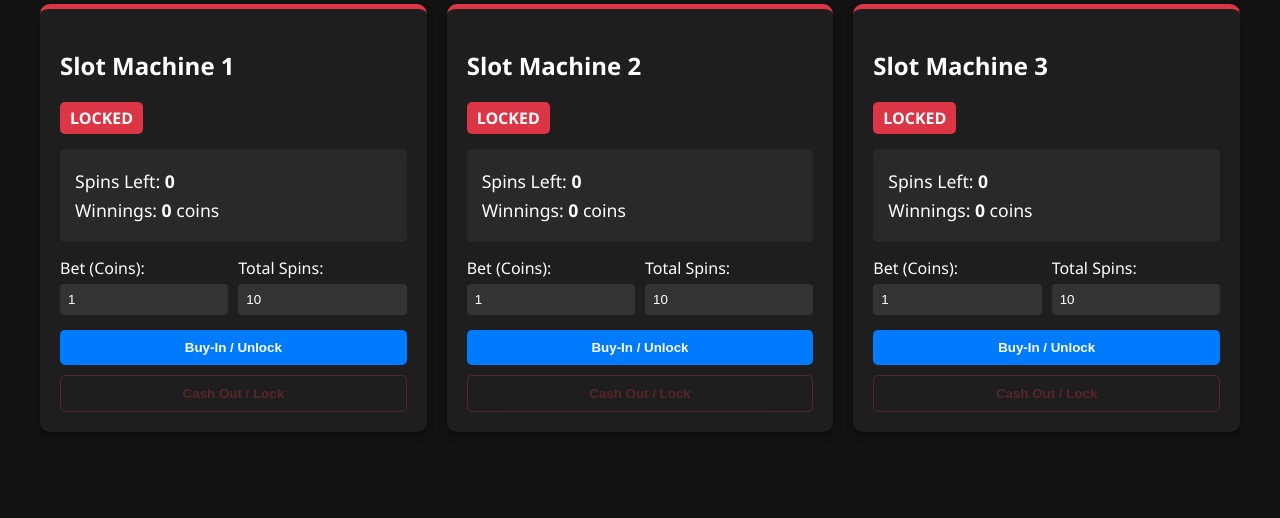
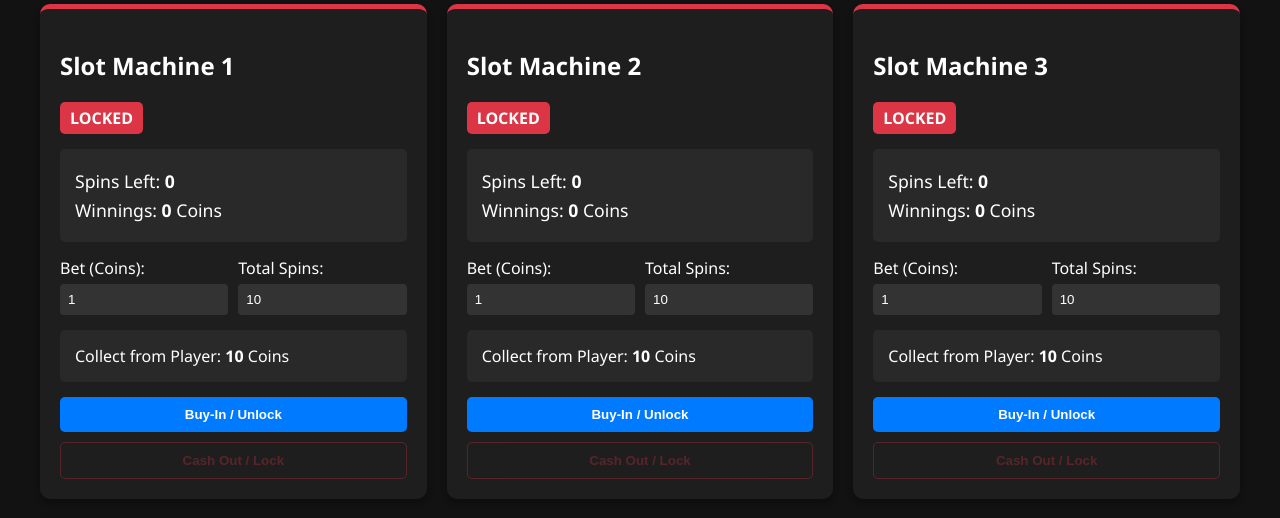
Before and after one commit to iM0ritz/HINT-Casino-Night, a Flask app: page /admin in a window 1280 px wide. Shown: the part 164-682 px from the top of the page. Run offline with Flask 3, Linux system fonts and the light colour scheme; the visitor is signed in with stand-in values (Sample User, id 1).

Commit message:
Add coins to collect to admin dashboard

```diff
--- a/app.py
+++ b/app.py
@@ -3,7 +3,6 @@ import random
 
 app = Flask(__name__)
 
-# TODO: Add calculation for buy in
 # TODO: Add dopamine (e.g. for jackpot add overlay that counts up winnings while flashing lights)
 
 # --- SECURITY SETTINGS ---
--- a/static/admin.js
+++ b/static/admin.js
@@ -57,6 +57,19 @@ function updateUI(data) {
     }
 }
 
+function calculateTotal(slotId) {
+    const betInput = document.getElementById(`bet-${slotId}`);
+    const spinsInput = document.getElementById(`spins-${slotId}`);
+    const totalDisplay = document.getElementById(`total-cost-${slotId}`);
+
+    if (betInput && spinsInput && totalDisplay) {
+        const betValue = parseInt(betInput.value) || 0;
+        const spinsValue = parseInt(spinsInput.value) || 0;
+        const totalToCollect = betValue * spinsValue;
+        totalDisplay.innerText = totalToCollect;
+    }
+}
+
 async function buyIn(slotId) {
     const bet = document.getElementById(`bet-${slotId}`).value;
     const spins = document.getElementById(`spins-${slotId}`).value;
--- a/static/style.css
+++ b/static/style.css
@@ -21,6 +21,7 @@ header {
     margin-bottom: 40px;
 }
 
+/* --- ADMIN DASHBOARD STYLES --- */
 .dashboard {
     display: grid;
     grid-template-columns: repeat(auto-fit, minmax(300px, 1fr));
@@ -103,8 +104,7 @@ button:disabled { opacity: 0.3; cursor: not-allowed; }
 .btn-buyin { background-color: var(--accent-blue); color: white; }
 .btn-cashout { background-color: transparent; border: 1px solid var(--accent-red); color: var(--accent-red); }
 
-/* --- PREMIUM SLOT MACHINE STYLES --- */
-
+/* --- SLOT MACHINE STYLES --- */
 .slot-body {
     display: flex;
     justify-content: center;
--- a/templates/admin.html
+++ b/templates/admin.html
@@ -21,18 +21,22 @@
 
             <div class="live-stats">
                 <p>Spins Left: <strong id="spins-left-{{ slot }}">0</strong></p>
-                <p>Winnings: <strong id="winnings-{{ slot }}">0</strong> coins</p>
+                <p>Winnings: <strong id="winnings-{{ slot }}">0</strong> Coins</p>
             </div>
 
             <div class="controls">
                 <div class="input-group">
                     <label>Bet (Coins):</label>
-                    <input type="number" id="bet-{{ slot }}" value="1" min="1" max="100">
+                    <input type="number" id="bet-{{ slot }}" value="1" min="1" max="100" oninput="calculateTotal({{ slot }})">
                 </div>
                 <div class="input-group">
                     <label>Total Spins:</label>
-                    <input type="number" id="spins-{{ slot }}" value="10" min="1" max="100">
+                    <input type="number" id="spins-{{ slot }}" value="10" min="1" max="100" oninput="calculateTotal({{ slot }})">
                 </div>
+            </div>
+
+            <div class="live-stats">
+                Collect from Player: <strong id="total-cost-{{ slot }}">10</strong> Coins
             </div>
 
             <div class="actions">
```
